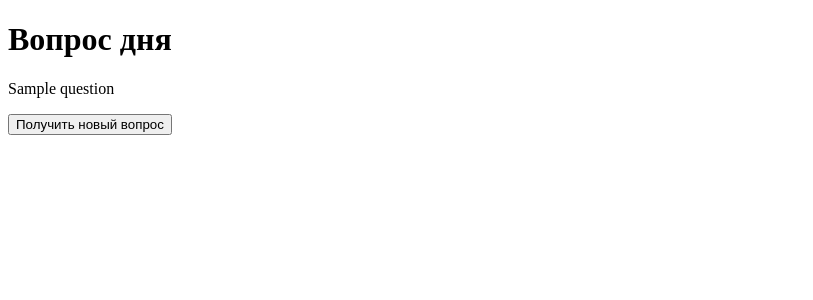
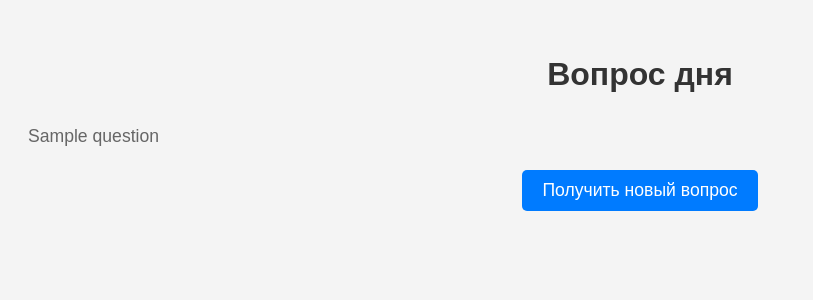
Before and after one commit to ssidr7a/codespaces-flask, a Flask app: template templates/index.html in a window 1280 px wide. Shown: the top 300 px of the page, without its empty margins (0-813 px from the left). Run offline with Flask 3, Linux system fonts and the light colour scheme; the template is opened without the code that fills it: most values are stand-ins (such as "Sample title", 1, 10 or a date in 2020); parts of the project's set-up code (start-up, migrations or seed data) failed here and were passed over.

Commit message:
Добавление стиля

```diff
--- a/app.py
+++ b/app.py
@@ -4,13 +4,9 @@ import random
 import os
 
 app = Flask(__name__)
-questions_df = pd.ExcelFile('/data_files/_100 вопросов мастеру.xlsx')
-questions_list = {}
-
-for sheet_name in questions_df.sheet_names:
-  questions_list[sheet_name] = pd.read_excel(questions_df, sheet_name, index_col=0)
-
-list(questions_list.keys())
+questions_file = os.path.join('data_files','_100 вопросов мастеру.xlsx')
+questions_df = pd.read_excel(questions_file)
+questions_list = questions_df['Вопрос'].tolist()
 
 @app.route('/')
 def index():
--- /dev/null
+++ b/static/main.css
@@ -0,0 +1,35 @@
+body {
+    font-family: Arial, sans-serif;
+    line-height: 1.6;
+    padding: 20px;
+    background-color: #f4f4f4;
+}
+
+h1 {
+    color: #333;
+    text-align: center;
+}
+
+p {
+    font-size: 1.1em;
+    color: #666;
+}
+
+form {
+    margin-top: 20px;
+    text-align: center;
+}
+
+input[type="submit"] {
+    padding: 10px 20px;
+    background-color: #007bff;
+    color: #fff;
+    border: none;
+    border-radius: 5px;
+    cursor: pointer;
+    font-size: 1.1em;
+}
+
+input[type="submit"]:hover {
+    background-color: #0056b3;
+}
--- a/templates/index.html
+++ b/templates/index.html
@@ -2,6 +2,7 @@
 <html>
 <head>
     <title>Вопрос дня</title>
+    <link rel="stylesheet" href="{{ url_for('static', filename='main.css') }}">
 </head>
 <body>
     <h1>Вопрос дня</h1>
```
